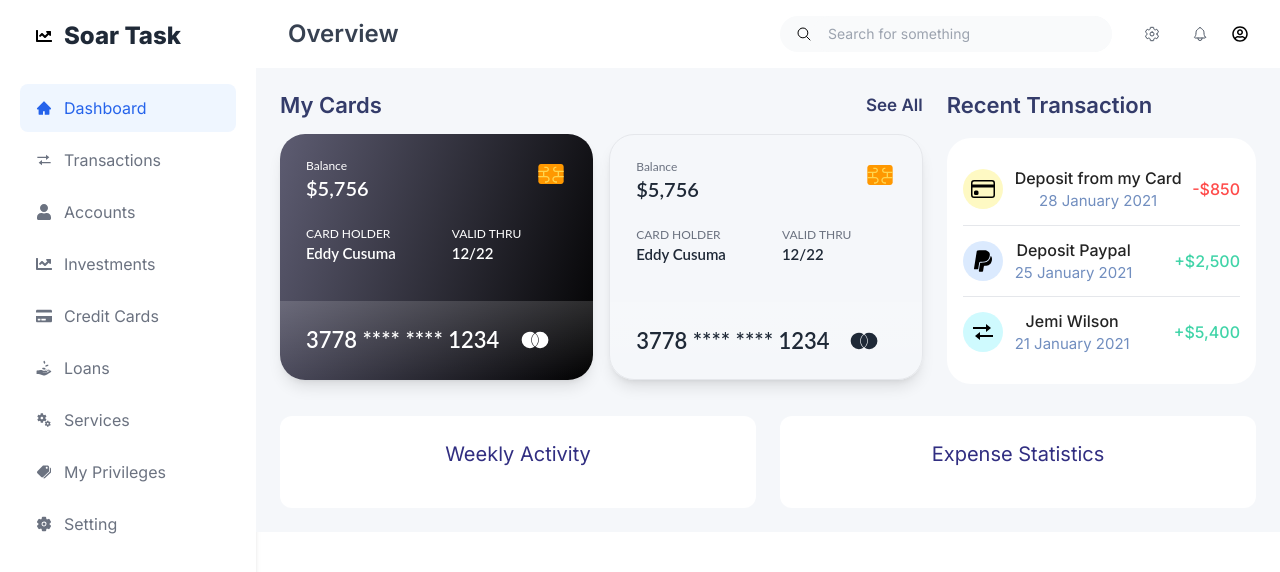
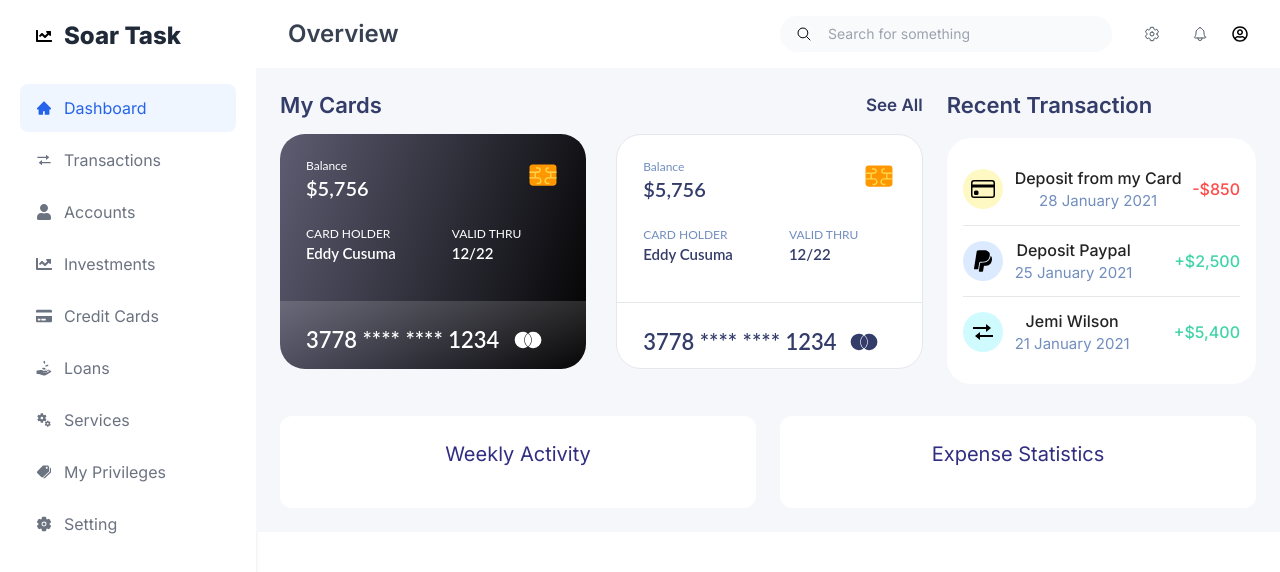
Before and after one commit to divyatiwari5/FinanceManagement, a React (Create React App) app: page /dashboard in a window 1280 px wide. Shown: the top 572 px of the page. Built offline with nearby package versions, Linux system fonts and the light colour scheme.

Commit message:
design changes on card

```diff
--- a/src/components/CardsSection/Card.tsx
+++ b/src/components/CardsSection/Card.tsx
@@ -18,16 +18,18 @@ const Card = ({
 }: CardProps) => {
   const cardStyles = {
     dark: "bg-[linear-gradient(107.38deg,#5B5A6F_2.61%,#000000_101.2%)] text-white",
-    light: "bg-gradient-to-r to-white text-gray-800 border border-gray-200",
+    light: "bg-white text-primaryIndigo border border-grey",
   };
 
   const labelStyles = {
     dark: "text-white",
-    light: "text-gray-500",
+    light: "text-primaryBlue",
   };
 
   return (
-    <div className={`${cardStyles[variant]} rounded-[25px] w-[350px] shadow-lg`}>
+    <div
+      className={`${cardStyles[variant]} rounded-[25px] w-[350px] h-[235px]`}
+    >
       <div className="flex flex-row justify-between px-[26px] pt-6">
         <div className="mb-6 text-left">
           <p className={`${labelStyles[variant]} text-xs font-lato`}>Balance</p>
@@ -37,7 +39,7 @@ const Card = ({
         </div>
 
         <div>
-          <FcSimCardChip size={32} />
+          <FcSimCardChip size={34} />
         </div>
       </div>
 
@@ -56,7 +58,9 @@ const Card = ({
         </div>
       </div>
 
-      <div className="bg-[linear-gradient(180deg,rgba(255,255,255,0.15)_0%,rgba(255,255,255,0)_100%)]">
+      <div className={`${
+        variant === "light" ? "border-t-[1px] border-grey" : ""
+      } bg-[linear-gradient(180deg,rgba(255,255,255,0.15)_0%,rgba(255,255,255,0)_100%)]`}>
         <div className="px-[26px] py-[22px] flex justify-between items-end">
           <div>
             <p className="font-semibold text-[22px] font-lato">{cardNumber}</p>
--- a/src/components/CardsSection/CardsSection.tsx
+++ b/src/components/CardsSection/CardsSection.tsx
@@ -5,7 +5,7 @@ interface CardData {
   cardHolder: string;
   cardNumber: string;
   validThru: string;
-  variant: 'dark' | 'light';
+  variant: "dark" | "light";
 }
 
 interface CardsSectionProps {
@@ -16,11 +16,15 @@ const CardsSection = ({ cards }: CardsSectionProps) => {
   return (
     <div className="col-span-2 mb-8">
       <div className="flex justify-between items-center mb-4">
-        <h2 className="text-[22px] leading-[26px] text-primaryIndigo font-semibold">My Cards</h2>
-        <button className="text-primaryIndigo text-[17px] font-semibold leading-5">See All</button>
+        <h2 className="text-[22px] leading-[26px] text-primaryIndigo font-semibold">
+          My Cards
+        </h2>
+        <button className="text-primaryIndigo text-[17px] font-semibold leading-5">
+          See All
+        </button>
       </div>
 
-      <div className="flex gap-4">
+      <div className="flex gap-[30px]">
         {cards.map((card, index) => (
           <Card
             key={index}
```
